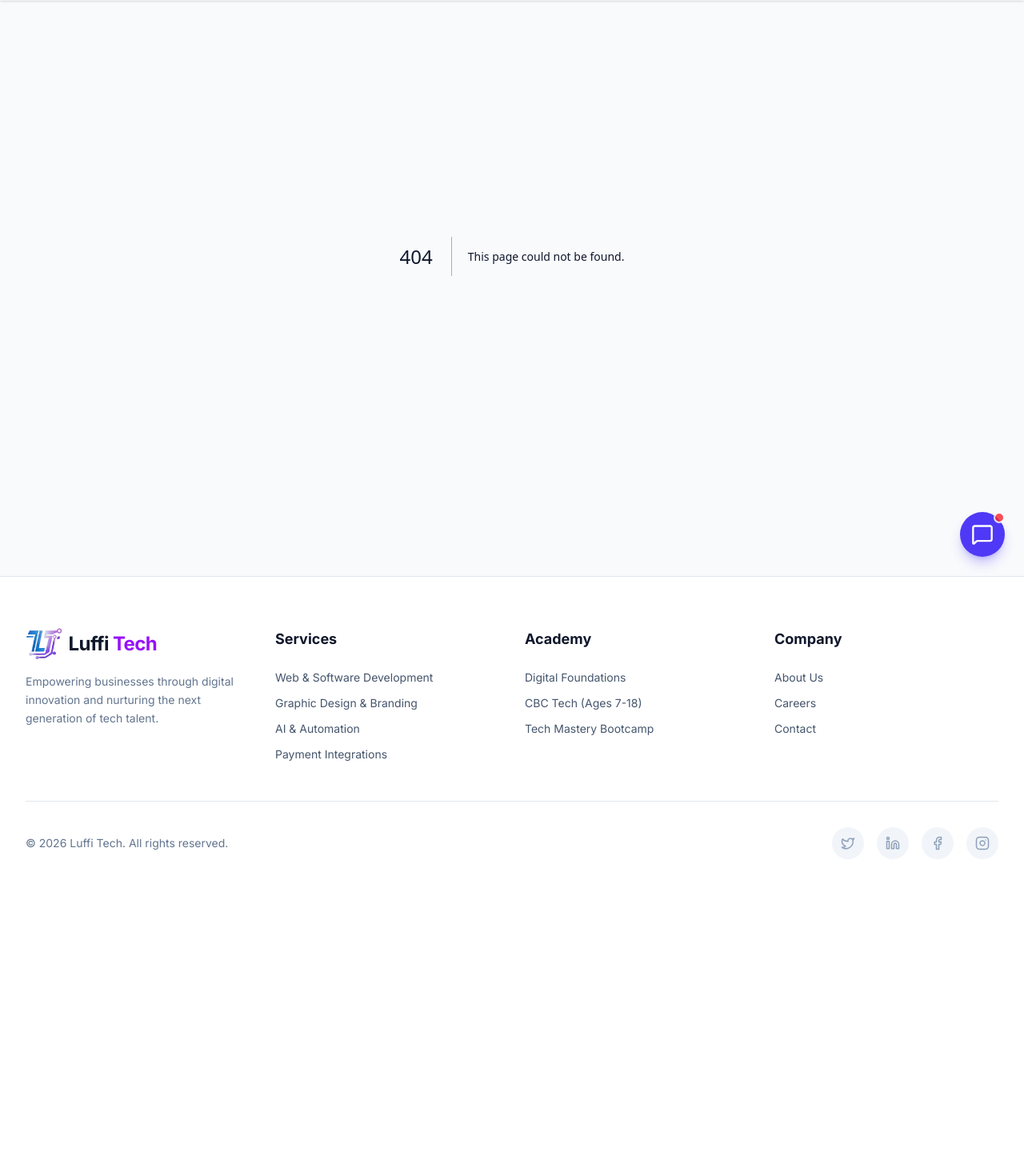
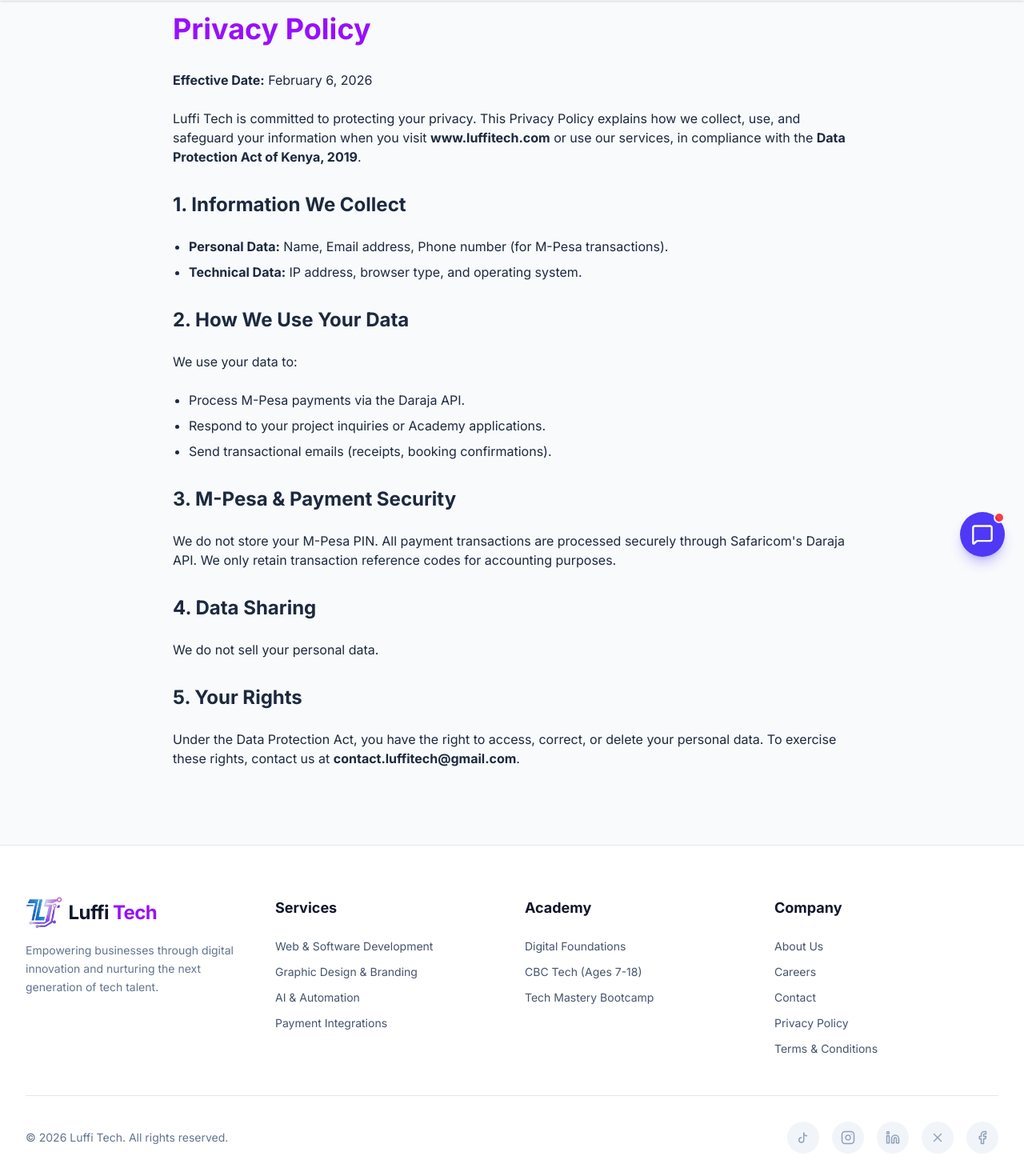
Before and after one commit to muthuieric/LuffiTech, a Next.js app: page /privacy in a window 1280 px wide. Before the commit this address had no page. Shown: the part 80-1550 px from the top of the page at 80% size. Before the commit the page ends 1186 px from the top, so only its background shows below. Built offline with nearby package versions, Linux system fonts and the light colour scheme.

Commit message:
added handles

```diff
--- a/app/layout.tsx
+++ b/app/layout.tsx
@@ -3,6 +3,7 @@
 import './globals.css';
 import ClientLayout from '../components/layout/ClientLayout';
 import ChatWidget from '@/components/ChatWidget';
+import { Analytics } from "@vercel/analytics/next";
 
 const inter = Inter({ subsets: ['latin'] });
 
@@ -16,18 +17,73 @@
   ],
 };
 
+// 1. DEFINE YOUR BASE URL
+const baseUrl = 'https://www.luffitech.com';
+
 export const metadata: Metadata = {
-  metadataBase: new URL('https://luffitech.com'), // Update this when live
+  metadataBase: new URL(baseUrl),
+
+  // 2. CANONICAL URL (Prevents duplicate content issues)
+  alternates: {
+    canonical: '/',
+  },
+
   title: {
     default: 'Luffi Tech | Leading Software Engineering & AI Solutions Agency',
-    template: '%s | Luffi Tech'
+    template: '%s | Luffi Tech Kenya'
   },
   description: 'Luffi Tech is a premier global tech agency specializing in custom software development, AI automation, and cloud infrastructure.',
-  keywords: ['Software Agency', 'AI Automation', 'Web Development', 'Kenya Tech'],
-  // ... (keep the rest of your metadata same as before)
+  keywords: ['Software Agency', 'AI Automation', 'Web Development', 'Kenya Tech', 'M-Pesa Integration', 'Coding Academy'],
+
+  // 3. SOCIAL MEDIA PREVIEWS (WhatsApp, LinkedIn, etc.)
+  openGraph: {
+    title: 'Luffi Tech | Elite Tech Solutions.',
+    description: 'Building world-class software and training the next generation in Nairobi.',
+    url: baseUrl,
+    siteName: 'Luffi Tech',
+    images: [
+      {
+        url: '/og-image.png', // Ensure you have this image in your public folder!
+        width: 1200,
+        height: 630,
+        alt: 'Luffi Tech Preview',
+      },
+    ],
+    locale: 'en_US',
+    type: 'website',
+  },
+
+  // 4. TWITTER CARD
+  twitter: {
+    card: 'summary_large_image',
+    title: 'Luffi Tech',
+    description: 'Elite Tech Solutions. Human Prices.',
+    creator: '@luffitech',
+    images: ['/og-image.png'],
+  },
+
+  // 5. ICONS
+  icons: {
+    icon: '/icon_only2.png',
+    shortcut: '/icon_only2.png',
+    apple: '/icon_only2.png',
+  },
+
+  // 6. VERIFICATION (Backup if DNS fails)
+  verification: {
+    google: 'PASTE_YOUR_GOOGLE_CODE_HERE',
+  },
+
   robots: {
     index: true,
     follow: true,
+    googleBot: {
+      index: true,
+      follow: true,
+      'max-video-preview': -1,
+      'max-image-preview': 'large',
+      'max-snippet': -1,
+    },
   },
 };
 
@@ -36,14 +92,14 @@
 }: {
   children: React.ReactNode;
 }) {
-  // JSON-LD Data - Structured Data for Google Rich Results
+  // 7. STRUCTURED DATA (Updated with your EXACT Social Links)
   const jsonLd = {
     '@context': 'https://schema.org',
     '@type': 'ProfessionalService',
     'name': 'Luffi Tech',
-    'image': 'https://luffitech.com/icon_only2.png',
+    'image': `${baseUrl}/icon_only2.png`,
     'description': 'Global software engineering and AI automation agency.',
-    'url': 'https://luffitech.com',
+    'url': baseUrl,
     'telephone': '+254702104690',
     'address': {
       '@type': 'PostalAddress',
@@ -51,19 +107,25 @@
       'addressLocality': 'Nairobi',
     },
     'priceRange': '$$',
-    'openingHours': 'Mo-Fr 08:00-18:00',
+    'openingHoursSpecification': {
+      '@type': 'OpeningHoursSpecification',
+      'dayOfWeek': ['Monday', 'Tuesday', 'Wednesday', 'Thursday', 'Friday'],
+      'opens': '08:00',
+      'closes': '18:00'
+    },
+    // This connects your site to your social profiles in Google Knowledge Graph
     'sameAs': [
-      'https://twitter.com/luffitech',
-      'https://linkedin.com/company/luffitech'
+      'https://x.com/luffitech',
+      'https://www.linkedin.com/company/luffi-tech',
+      'https://facebook.com/luffitech',
+      'https://instagram.com/luffitech',
+      'https://www.tiktok.com/@luffi.tech'
     ]
   };
 
   return (
     <html lang="en" className="scroll-smooth">
       <body className={`${inter.className} antialiased selection:bg-indigo-500 selection:text-white bg-slate-50 dark:bg-slate-900 text-slate-900 dark:text-slate-100`}>
-        {/* JSON-LD Script placed here to avoid conflict with Next.js Head management.
-           Google reads structured data from the body perfectly fine.
-        */}
         <script
           type="application/ld+json"
           dangerouslySetInnerHTML={{ __html: JSON.stringify(jsonLd) }}
@@ -71,6 +133,7 @@
 
         <ClientLayout>
           {children}
+          <Analytics />
           <ChatWidget />
         </ClientLayout>
       </body>
--- /dev/null
+++ b/app/not-found.tsx
@@ -0,0 +1,23 @@
+import Link from 'next/link';
+import { Home } from 'lucide-react';
+
+export default function NotFound() {
+  return (
+    <div className="h-screen w-full flex flex-col items-center justify-center bg-slate-50 dark:bg-slate-900 px-4 text-center">
+      <h1 className="text-9xl font-black text-slate-200 dark:text-slate-800">404</h1>
+      <h2 className="text-3xl md:text-4xl font-bold text-slate-800 dark:text-white mt-[-2rem] relative z-10">
+        Page Not Found
+      </h2>
+      <p className="text-slate-600 dark:text-slate-400 mt-4 max-w-md">
+        Oops! It seems you've ventured into a digital void. This page doesn't exist or is under construction.
+      </p>
+      <Link
+        href="/"
+        className="mt-8 flex items-center gap-2 px-6 py-3 bg-purple-600 text-white rounded-full font-bold hover:bg-purple-700 transition-colors"
+      >
+        <Home size={20} />
+        Back Home
+      </Link>
+    </div>
+  );
+}
--- /dev/null
+++ b/app/privacy/page.tsx
@@ -0,0 +1,48 @@
+import React from 'react';
+import { Metadata } from 'next';
+
+export const metadata: Metadata = {
+  title: 'Privacy Policy | Luffi Tech',
+  description: 'How Luffi Tech collects and protects your data in compliance with the Data Protection Act of Kenya, 2019.',
+};
+
+export default function PrivacyPolicy() {
+  return (
+    <main className="max-w-4xl mx-auto px-6 py-24 text-slate-800 dark:text-slate-200">
+      <h1 className="text-4xl font-bold mb-8 text-purple-600">Privacy Policy</h1>
+      <div className="prose dark:prose-invert max-w-none space-y-6">
+        <p><strong>Effective Date:</strong> February 6, 2026</p>
+
+        <p>Luffi Tech is committed to protecting your privacy. This Privacy Policy explains how we collect, use, and safeguard your information when you visit <strong>www.luffitech.com</strong> or use our services, in compliance with the <strong>Data Protection Act of Kenya, 2019</strong>.</p>
+
+        <h3 className="text-2xl font-bold mt-8">1. Information We Collect</h3>
+        <ul className="list-disc pl-5 space-y-2">
+          <li><strong>Personal Data:</strong> Name, Email address, Phone number (for M-Pesa transactions).</li>
+          <li><strong>Technical Data:</strong> IP address, browser type, and operating system.</li>
+        </ul>
+
+        <h3 className="text-2xl font-bold mt-8">2. How We Use Your Data</h3>
+        <p>We use your data to:</p>
+        <ul className="list-disc pl-5 space-y-2">
+          <li>Process M-Pesa payments via the Daraja API.</li>
+          <li>Respond to your project inquiries or Academy applications.</li>
+          <li>Send transactional emails (receipts, booking confirmations).</li>
+        </ul>
+
+        <h3 className="text-2xl font-bold mt-8">3. M-Pesa & Payment Security</h3>
+        <p>We do not store your M-Pesa PIN. All payment transactions are processed securely through Safaricom's Daraja API. We only retain transaction reference codes for accounting purposes.</p>
+
+        <h3 className="text-2xl font-bold mt-8">4. Data Sharing</h3>
+        <p>We do not sell your personal data.</p>
+             {/* We may share data with:</p> */}
+        {/* <ul className="list-disc pl-5 space-y-2">
+          <li><strong>Service Providers:</strong> Google (Analytics), Vercel (Hosting).</li>
+          <li><strong>Legal Authorities:</strong> If required by Kenyan law.</li>
+        </ul> */}
+
+        <h3 className="text-2xl font-bold mt-8">5. Your Rights</h3>
+        <p>Under the Data Protection Act, you have the right to access, correct, or delete your personal data. To exercise these rights, contact us at <strong>contact.luffitech@gmail.com</strong>.</p>
+      </div>
+    </main>
+  );
+}
--- a/app/robots.ts
+++ b/app/robots.ts
@@ -1,18 +1,21 @@
 import { MetadataRoute } from 'next';
 
 export default function robots(): MetadataRoute.Robots {
-  const baseUrl = 'https://luffitech.com';
+  // 1. FIXED: Added 'www' to match your primary domain and sitemap
+  const baseUrl = 'https://www.luffitech.com';
 
   return {
     rules: {
-      userAgent: '*', // Apply to all bots (Google, Bing, etc.)
-      allow: '/',     // Allow everything
-      disallow: [     // Except these private paths
+      userAgent: '*', // Apply to all bots (Google, Bing, GPT, etc.)
+      allow: '/',     // Allow crawling of all public pages
+      disallow: [     // Block these private/backend paths
         '/admin/',
         '/dashboard/',
-        '/api/'
+        '/api/',      // Good idea: Save crawl budget by blocking API routes
+        '/_next/',    // Optional: Block internal Next.js build files
+        '/private/',
       ],
     },
-    sitemap: `${baseUrl}/sitemap.xml`,
+    sitemap: `${baseUrl}/sitemap.xml`, // This helps bots find the map instantly
   };
 }
--- a/app/sitemap.ts
+++ b/app/sitemap.ts
@@ -1,41 +1,46 @@
 import { MetadataRoute } from 'next';
 
 export default function sitemap(): MetadataRoute.Sitemap {
-  // Update this to your actual domain
-  const baseUrl = 'https://luffitech.com';
+  // 1. FIXED: Added 'www' to match your primary domain
+  const baseUrl = 'https://www.luffitech.com';
 
   return [
     {
       url: baseUrl,
       lastModified: new Date(),
       changeFrequency: 'weekly',
-      priority: 1, // Homepage is most important
+      priority: 1, // Homepage
     },
     {
       url: `${baseUrl}/services`,
       lastModified: new Date(),
       changeFrequency: 'weekly',
-      priority: 0.9, // Core business pages
+      priority: 0.9, // Core Business
     },
     {
       url: `${baseUrl}/academy`,
       lastModified: new Date(),
       changeFrequency: 'weekly',
-      priority: 0.9,
+      priority: 0.9, // Core Business
+    },
+    {
+      // 2. ADDED: Your Process page was missing
+      url: `${baseUrl}/process`,
+      lastModified: new Date(),
+      changeFrequency: 'monthly',
+      priority: 0.8,
     },
     {
       url: `${baseUrl}/about`,
       lastModified: new Date(),
       changeFrequency: 'monthly',
-      priority: 0.8,
+      priority: 0.7,
     },
     {
       url: `${baseUrl}/contact`,
       lastModified: new Date(),
       changeFrequency: 'yearly',
-      priority: 0.8,
+      priority: 0.6, // Least important for ranking, humans find it easily
     },
-    // Example: If you have a blog in the future, you can fetch posts here
-    // and map them to this structure dynamically.
   ];
 }
--- /dev/null
+++ b/app/terms/page.tsx
@@ -0,0 +1,31 @@
+import React from 'react';
+import { Metadata } from 'next';
+
+export const metadata: Metadata = {
+  title: 'Terms & Conditions | Luffi Tech',
+};
+
+export default function Terms() {
+  return (
+    <main className="max-w-4xl mx-auto px-6 py-24 text-slate-800 dark:text-slate-200">
+      <h1 className="text-4xl font-bold mb-8 text-purple-600">Terms & Conditions</h1>
+      <div className="prose dark:prose-invert max-w-none space-y-6">
+        <h3 className="text-2xl font-bold">1. Introduction</h3>
+        <p>By accessing www.luffitech.com, you agree to be bound by these terms. These Terms obey the laws of the Republic of Kenya.</p>
+
+        <h3 className="text-2xl font-bold mt-8">2. Payment & Refunds</h3>
+        <ul className="list-disc pl-5 space-y-2">
+          <li><strong>Projects:</strong> A 50% deposit is required to commence work. Deposits are non-refundable once the Design Phase is approved.</li>
+          <li><strong>Academy Fees:</strong> Academy fees must be paid in advance. Refunds for Academy classes are only available if requested 48 hours before the first session.</li>
+          <li><strong>M-Pesa Reversals:</strong> Accidental M-Pesa transfers will be reversed in accordance with Safaricom's reversal policies.</li>
+        </ul>
+
+        <h3 className="text-2xl font-bold mt-8">3. Intellectual Property</h3>
+        <p>Upon full payment, intellectual property rights for custom software developed for clients are transferred to the client. Luffi Tech retains the right to showcase the work in our portfolio.</p>
+
+        <h3 className="text-2xl font-bold mt-8">4. Contact Us</h3>
+        <p>For any legal inquiries, please contact us at <strong>contact.luffitech@gmail.com</strong>.</p>
+      </div>
+    </main>
+  );
+}
--- a/components/layout/Footer.tsx
+++ b/components/layout/Footer.tsx
@@ -2,14 +2,34 @@
 
 import React, { memo } from 'react';
 import Link from 'next/link';
-import { Twitter, Linkedin, Facebook, Instagram } from 'lucide-react';
+import Image from 'next/image';
+import { Linkedin, Facebook, Instagram, X } from 'lucide-react'; // <--- Removed 'Tiktok'
+
+// --- Custom Icon Component for TikTok ---
+// Since Lucide doesn't have TikTok, we create a matching SVG component
+const TikTokIcon = ({ size = 24, className = "" }: { size?: number, className?: string }) => (
+  <svg
+    xmlns="http://www.w3.org/2000/svg"
+    width={size}
+    height={size}
+    viewBox="0 0 24 24"
+    fill="none"
+    stroke="currentColor"
+    strokeWidth="2"
+    strokeLinecap="round"
+    strokeLinejoin="round"
+    className={className}
+  >
+    <path d="M9 12a4 4 0 1 0 4 4V4a5 5 0 0 0 5 5" />
+  </svg>
+);
 
 // --- Types for TypeScript Safety ---
 
 type FooterLinkItem = {
   name: string;
   href: string;
-  highlight?: string; // <--- The Fix: '?' makes this optional
+  highlight?: string;
 };
 
 type FooterSection = {
@@ -17,36 +37,49 @@
   links: FooterLinkItem[];
 };
 
+type SocialLinkItem = {
+  name: string;
+  href: string;
+  icon: React.ElementType; // Allows both Lucide icons and our custom component
+  colorClass: string;
+};
+
 // --- Static Data Configuration ---
 
-const SOCIAL_LINKS = [
+const SOCIAL_LINKS: SocialLinkItem[] = [
   {
-    name: 'Twitter',
-    href: 'https://twitter.com',
-    icon: Twitter,
-    colorClass: 'hover:bg-blue-100 hover:text-blue-500 dark:hover:bg-blue-900/30 dark:hover:text-blue-400'
+    name: 'TikTok',
+    href: 'https://www.tiktok.com/@luffi.tech',
+    icon: TikTokIcon, // <--- Using the custom component here
+    colorClass: 'hover:bg-slate-100 hover:text-[#ff0050] dark:hover:bg-slate-800 dark:hover:text-[#00f2ea]'
+  },
+  {
+    name: 'Instagram',
+    href: 'https://instagram.com/luffitech',
+    icon: Instagram,
+    colorClass: 'hover:bg-pink-100 hover:text-pink-600 dark:hover:bg-pink-900/30 dark:hover:text-pink-400'
   },
   {
     name: 'LinkedIn',
-    href: 'https://linkedin.com',
+    href: 'https://www.linkedin.com/company/luffi-tech',
     icon: Linkedin,
     colorClass: 'hover:bg-blue-100 hover:text-blue-700 dark:hover:bg-blue-900/30 dark:hover:text-blue-500'
   },
   {
+    name: 'X',
+    href: 'https://x.com/luffitech',
+    icon: X,
+    colorClass: 'hover:bg-slate-200 hover:text-slate-900 dark:hover:bg-slate-800 dark:hover:text-white'
+  },
+
+  {
     name: 'Facebook',
-    href: 'https://facebook.com',
+    href: 'https://facebook.com/luffitech',
     icon: Facebook,
     colorClass: 'hover:bg-blue-100 hover:text-blue-800 dark:hover:bg-blue-900/30 dark:hover:text-blue-600'
-  },
-  {
-    name: 'Instagram',
-    href: 'https://instagram.com',
-    icon: Instagram,
-    colorClass: 'hover:bg-pink-100 hover:text-pink-600 dark:hover:bg-pink-900/30 dark:hover:text-pink-400'
   }
 ];
 
-// Explicitly typed array to prevent build errors
 const FOOTER_SECTIONS: FooterSection[] = [
   {
     title: "Services",
@@ -70,7 +103,9 @@
     links: [
       { name: "About Us", href: "/about" },
       { name: "Careers", href: "/careers" },
-      { name: "Contact", href: "/contact" }
+      { name: "Contact", href: "/contact" },
+      { name: "Privacy Policy", href: "/privacy" },
+      { name: "Terms & Conditions", href: "/terms" }
     ]
   }
 ];
@@ -114,11 +149,12 @@
           <div className="col-span-2 md:col-span-1 space-y-4">
             <Link href="/" aria-label="Luffi Tech Home" className="inline-block group">
               <div className="flex items-center gap-2">
-                <img
+                <Image
                   src="/icon_only2.png"
                   alt="Luffi Tech Logo"
-                  loading="lazy"
-                  className="h-10 w-auto object-contain transition-transform duration-300 group-hover:scale-110"
+                  width={40}
+                  height={40}
+                  className="w-auto h-10 object-contain transition-transform duration-300 group-hover:scale-110"
                 />
                 <span className="text-2xl font-bold tracking-tight text-slate-900 dark:text-white">
                   Luffi <span className="text-purple-600">Tech</span>
@@ -139,7 +175,6 @@
                   <li key={link.name}>
                     <FooterLink
                       href={link.href}
-                      // TS now knows 'highlight' is optional string or undefined
                       className={link.highlight || "hover:text-indigo-600 dark:hover:text-indigo-400"}
                     >
                       {link.name}
--- a/package.json
+++ b/package.json
@@ -10,6 +10,7 @@
   },
   "dependencies": {
     "@emailjs/browser": "^4.4.1",
+    "@vercel/analytics": "^1.6.1",
     "axios": "^1.13.4",
     "lucide-react": "^0.562.0",
     "next": "16.1.1",
```
Also changed, not shown: public/og-image.png (added), 1 other file (tests, documents, lock files or other folders).
